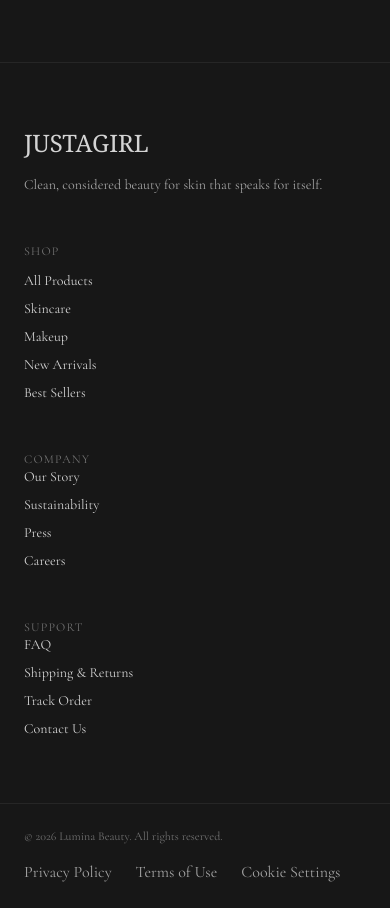
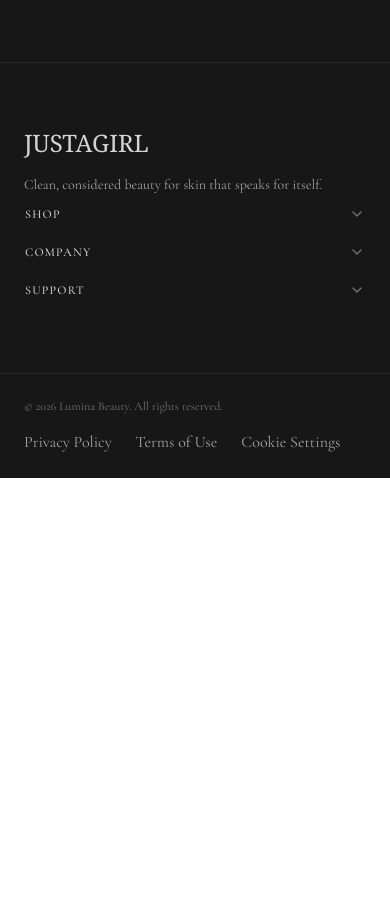
Before and after one commit to yumi-2003/MVP-cosmetic-web-app, a React (Vite) app in the folder client/: page / in a window 390 px wide. Shown: the part 6148-7056 px from the top of the page. After the commit the page ends 6626 px from the top, so only its background shows below. Built offline with nearby package versions, Linux system fonts and the light colour scheme.

Commit message:
UI:footeraccordian

```diff
--- a/client/package.json
+++ b/client/package.json
@@ -22,6 +22,7 @@
     "class-variance-authority": "^0.7.1",
     "clsx": "^2.1.1",
     "lucide-react": "^0.577.0",
+    "radix-ui": "^1.4.3",
     "react": "^19.2.0",
     "react-dom": "^19.2.0",
     "react-redux": "^9.2.0",
--- a/client/src/components/layout/footer/Footer.tsx
+++ b/client/src/components/layout/footer/Footer.tsx
@@ -1,12 +1,14 @@
 import Newsletter from "./Newsletter";
 import FooterLinks from "./FooterLinks";
 import FooterBottom from "./FooterBottom";
+import FooterAccordian from "./FooterAccordian";
 
 const Footer = () => {
   return (
     <footer className="bg-neutral-900 text-neutral-300">
       <Newsletter />
       <div className="mx-auto max-w-7xl px-6 py-16">
+        <FooterAccordian />
         <FooterLinks />
       </div>
       <FooterBottom />
--- /dev/null
+++ b/client/src/components/layout/footer/FooterAccordian.tsx
@@ -0,0 +1,45 @@
+import {
+  Accordion,
+  AccordionContent,
+  AccordionItem,
+  AccordionTrigger,
+} from "@/components/ui/accordion";
+
+import { footerLinks } from "@/data/footer-link";
+import { Link } from "react-router";
+
+const FooterAccordian = () => {
+  return (
+    <>
+      {/* brand  */}
+      <div className="space-y-4">
+        <h3 className="font-serif text-2xl">JUSTAGIRL</h3>
+        <p className="text-sm text-neutral-400">
+          Clean, considered beauty for skin that speaks for itself.
+        </p>
+      </div>
+      <Accordion type="single" collapsible className="md:hidden">
+        {footerLinks.map((section) => (
+          <AccordionItem key={section.title} value={section.title}>
+            <AccordionTrigger className="text-xs tracking-widest">
+              {section.title}
+            </AccordionTrigger>
+            <AccordionContent>
+              <ul className="space-y-2 pb-4 text-sm">
+                {section.links.map((link) => (
+                  <li className="" key={link.label}>
+                    <Link to={link.href} className="underline:none">
+                      {link.label}
+                    </Link>
+                  </li>
+                ))}
+              </ul>
+            </AccordionContent>
+          </AccordionItem>
+        ))}
+      </Accordion>
+    </>
+  );
+};
+
+export default FooterAccordian;
--- a/client/src/components/layout/footer/FooterLinks.tsx
+++ b/client/src/components/layout/footer/FooterLinks.tsx
@@ -1,6 +1,8 @@
+import { footerLinks } from "@/data/footer-link";
+import { Link } from "react-router";
 const FooterLinks = () => {
   return (
-    <div className="grid gap-12 md:grid-cols-2 lg:grid-cols-4">
+    <div className="grid gap-12 md:grid-cols-2 lg:grid-cols-4 hidden">
       {/* brand  */}
       <div className="space-y-4">
         <h3 className="font-serif text-2xl">JUSTAGIRL</h3>
@@ -10,38 +12,20 @@ const FooterLinks = () => {
       </div>
 
       {/* shop  */}
-      <div className="space-y-3">
-        <h4 className="text-xs tracking-widest text-neutral-500">SHOP</h4>
-        <ul className="space-y-2 text-sm">
-          <li className="">All Products</li>
-          <li className="">Skincare</li>
-          <li className="">Makeup</li>
-          <li className="">New Arrivals</li>
-          <li className="">Best Sellers</li>
-        </ul>
-      </div>
-
-      {/* company  */}
-      <div className="">
-        <h4 className="text-xs tracking-widest text-neutral-500">COMPANY</h4>
-        <ul className="space-y-2 text-sm">
-          <li className="">Our Story</li>
-          <li className="">Sustainability</li>
-          <li className="">Press</li>
-          <li className="">Careers</li>
-        </ul>
-      </div>
-
-      {/* support  */}
-      <div className="">
-        <h4 className="text-xs tracking-widest text-neutral-500">SUPPORT</h4>
-        <ul className="space-y-2 text-sm">
-          <li>FAQ</li>
-          <li>Shipping & Returns</li>
-          <li>Track Order</li>
-          <li>Contact Us</li>
-        </ul>
-      </div>
+      {footerLinks.map((section) => (
+        <div className="space-y-3" key={section.title}>
+          <h4 className="text-xs tracking-widest text-neutral-500">
+            {section.title}
+          </h4>
+          <ul className="space-y-2 text-sm">
+            {section.links.map((link) => (
+              <li key={link.label}>
+                <Link to={link.href}>{link.label}</Link>
+              </li>
+            ))}
+          </ul>
+        </div>
+      ))}
     </div>
   );
 };
--- a/client/src/components/layout/navbar/Navbar.tsx
+++ b/client/src/components/layout/navbar/Navbar.tsx
@@ -29,7 +29,7 @@ const Navbar = () => {
         </div>
 
         {/* Actions — Right aligned */}
-        <div className="flex-1 flex justify-end">
+        <div className="flex-1 flex justify-end sm:pl-4">
           <Navactions />
         </div>
       </div>
```
Also changed, not shown: 1 other file (tests, documents, lock files or other folders).
